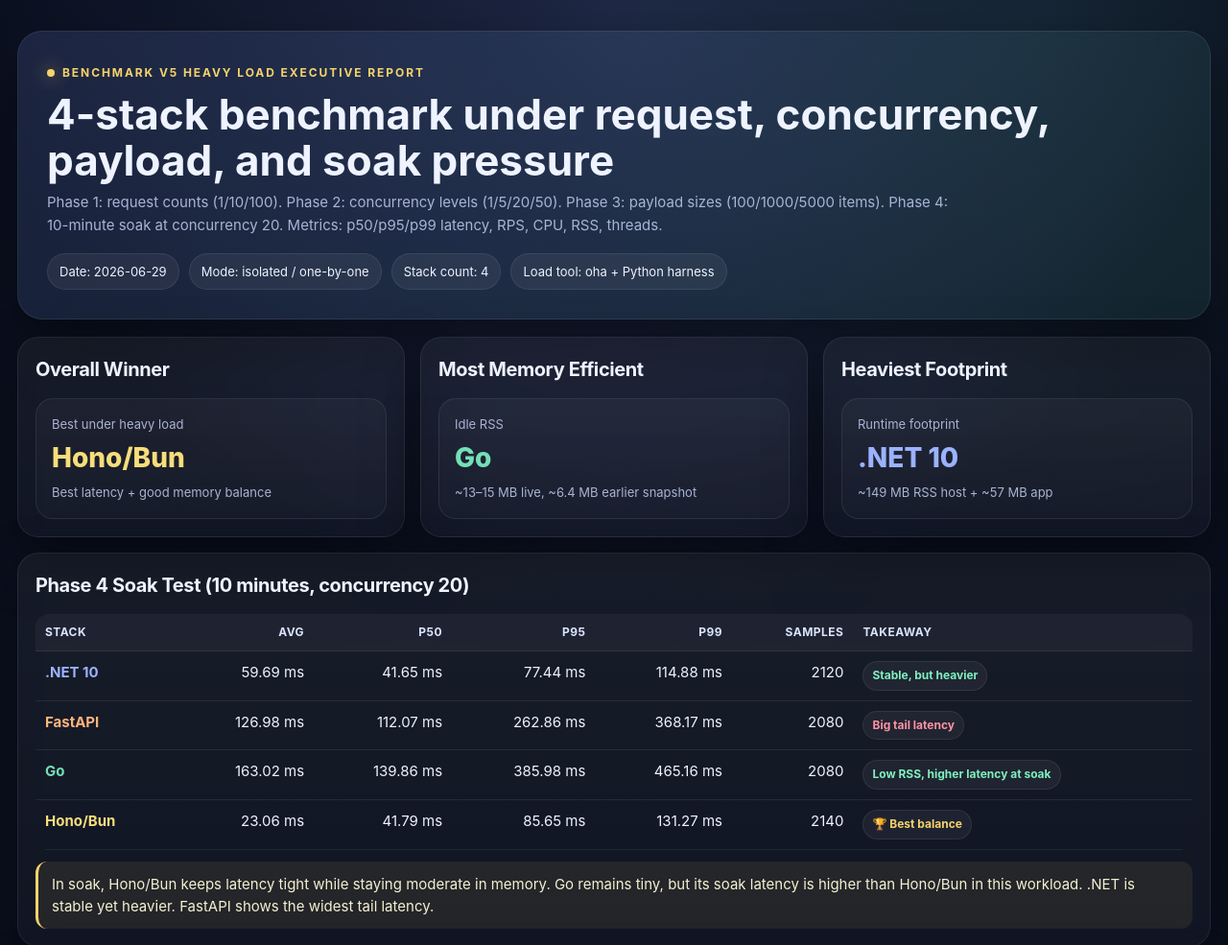
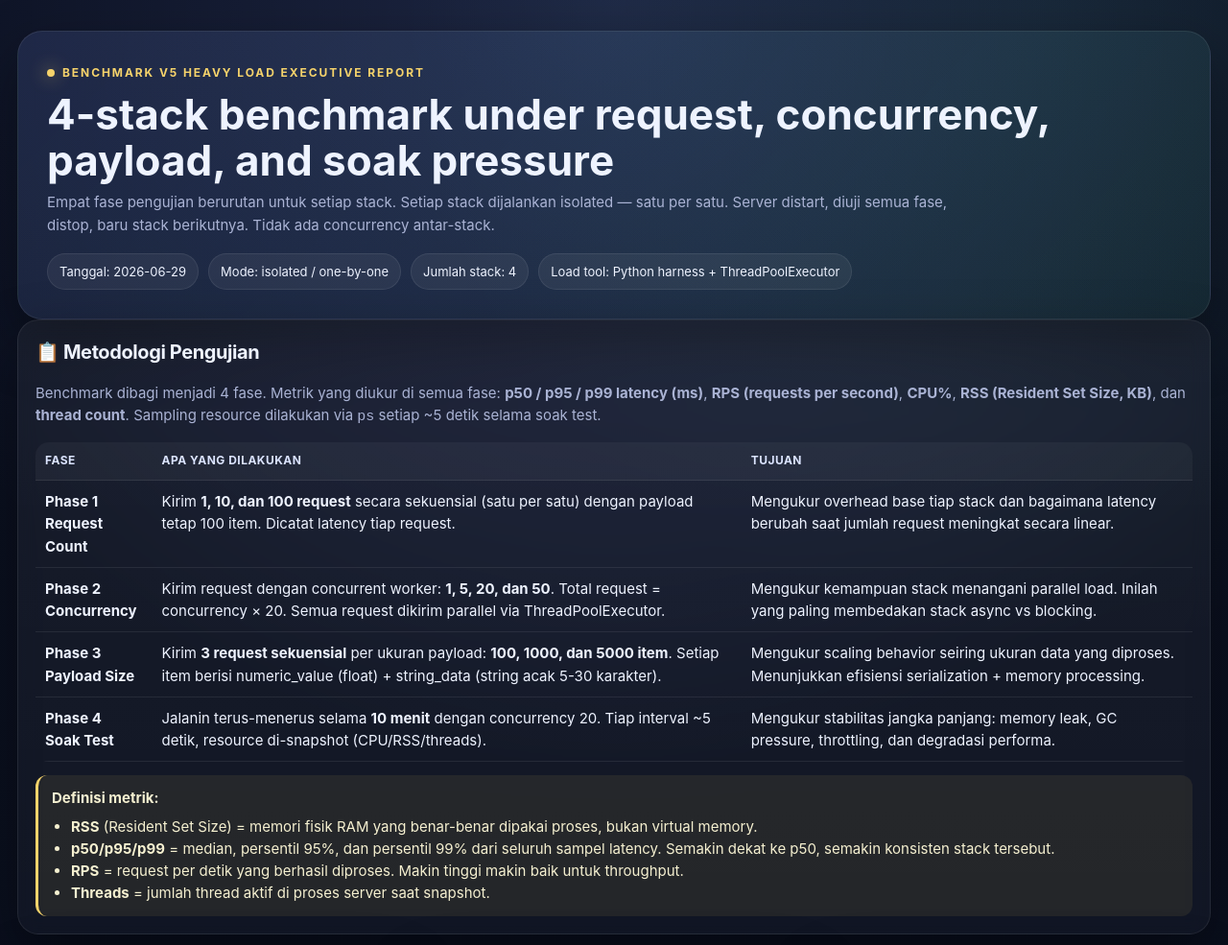
Before and after one commit to goonerzdevops/benchmark-programming, a plain HTML site: page results/benchmark_v5_heavy_load_report.html in a window 1280 px wide. Shown: the top 985 px of the page at 96% size. Drawn offline with Linux system fonts and the light colour scheme.

Commit message:
Add methodology section to benchmark v5 report

```diff
--- a/results/benchmark_v5_heavy_load_report.html
+++ b/results/benchmark_v5_heavy_load_report.html
@@ -15,8 +15,29 @@
   <section class="hero">
     <div class="kicker"><span class="dot"></span> Benchmark v5 Heavy Load Executive Report</div>
     <h1>4-stack benchmark under request, concurrency, payload, and soak pressure</h1>
-    <div class="sub">Phase 1: request counts (1/10/100). Phase 2: concurrency levels (1/5/20/50). Phase 3: payload sizes (100/1000/5000 items). Phase 4: 10-minute soak at concurrency 20. Metrics: p50/p95/p99 latency, RPS, CPU, RSS, threads.</div>
-    <div class="chips"><div class="chip">Date: 2026-06-29</div><div class="chip">Mode: isolated / one-by-one</div><div class="chip">Stack count: 4</div><div class="chip">Load tool: oha + Python harness</div></div>
+    <div class="sub">Empat fase pengujian berurutan untuk setiap stack. Setiap stack dijalankan isolated — satu per satu. Server distart, diuji semua fase, distop, baru stack berikutnya. Tidak ada concurrency antar-stack.</div>
+    <div class="chips"><div class="chip">Tanggal: 2026-06-29</div><div class="chip">Mode: isolated / one-by-one</div><div class="chip">Jumlah stack: 4</div><div class="chip">Load tool: Python harness + ThreadPoolExecutor</div></div>
+  </section>
+
+  <section class="card span-12">
+    <h2>📋 Metodologi Pengujian</h2>
+    <p style="color:var(--muted);">Benchmark dibagi menjadi 4 fase. Metrik yang diukur di semua fase: <strong>p50 / p95 / p99 latency (ms)</strong>, <strong>RPS (requests per second)</strong>, <strong>CPU%</strong>, <strong>RSS (Resident Set Size, KB)</strong>, dan <strong>thread count</strong>. Sampling resource dilakukan via <code>ps</code> setiap ~5 detik selama soak test.</p>
+    <table class="tight"><thead><tr><th>Fase</th><th>Apa yang dilakukan</th><th>Tujuan</th></tr></thead>
+    <tbody>
+      <tr><td><strong>Phase 1<br>Request Count</strong></td><td>Kirim <strong>1, 10, dan 100 request</strong> secara sekuensial (satu per satu) dengan payload tetap 100 item. Dicatat latency tiap request.</td><td>Mengukur overhead base tiap stack dan bagaimana latency berubah saat jumlah request meningkat secara linear.</td></tr>
+      <tr><td><strong>Phase 2<br>Concurrency</strong></td><td>Kirim request dengan concurrent worker: <strong>1, 5, 20, dan 50</strong>. Total request = concurrency × 20. Semua request dikirim parallel via ThreadPoolExecutor.</td><td>Mengukur kemampuan stack menangani parallel load. Inilah yang paling membedakan stack async vs blocking.</td></tr>
+      <tr><td><strong>Phase 3<br>Payload Size</strong></td><td>Kirim <strong>3 request sekuensial</strong> per ukuran payload: <strong>100, 1000, dan 5000 item</strong>. Setiap item berisi numeric_value (float) + string_data (string acak 5-30 karakter).</td><td>Mengukur scaling behavior seiring ukuran data yang diproses. Menunjukkan efisiensi serialization + memory processing.</td></tr>
+      <tr><td><strong>Phase 4<br>Soak Test</strong></td><td>Jalanin terus-menerus selama <strong>10 menit</strong> dengan concurrency 20. Tiap interval ~5 detik, resource di-snapshot (CPU/RSS/threads).</td><td>Mengukur stabilitas jangka panjang: memory leak, GC pressure, throttling, dan degradasi performa.</td></tr>
+    </tbody></table>
+    <div class="callout" style="margin-top:14px;">
+      <strong>Definisi metrik:</strong>
+      <ul style="margin:6px 0 0;padding-left:20px;color:#f5f0d0;">
+        <li><strong>RSS</strong> (Resident Set Size) = memori fisik RAM yang benar-benar dipakai proses, bukan virtual memory.</li>
+        <li><strong>p50/p95/p99</strong> = median, persentil 95%, dan persentil 99% dari seluruh sampel latency. Semakin dekat ke p50, semakin konsisten stack tersebut.</li>
+        <li><strong>RPS</strong> = request per detik yang berhasil diproses. Makin tinggi makin baik untuk throughput.</li>
+        <li><strong>Threads</strong> = jumlah thread aktif di proses server saat snapshot.</li>
+      </ul>
+    </div>
   </section>
 
   <div class="grid">
```
